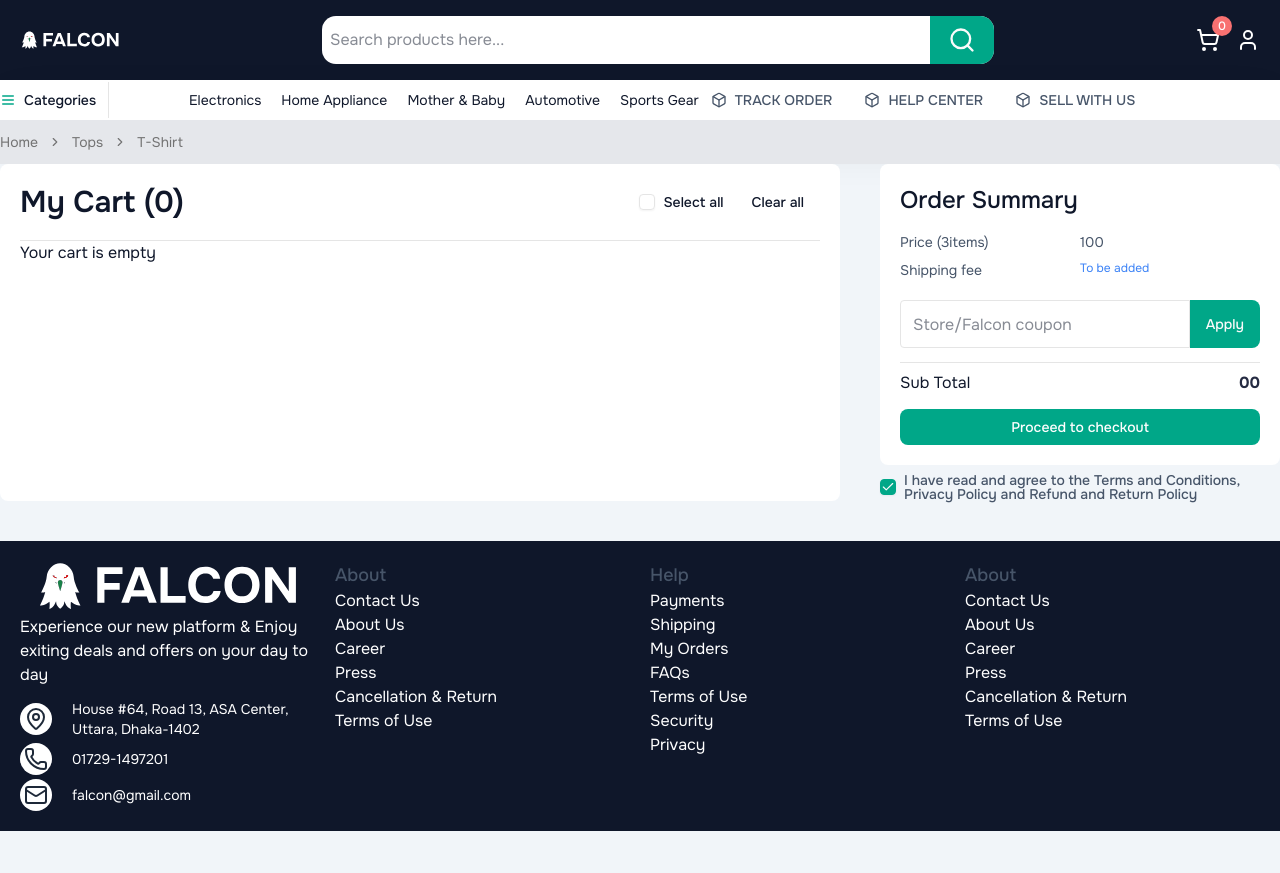
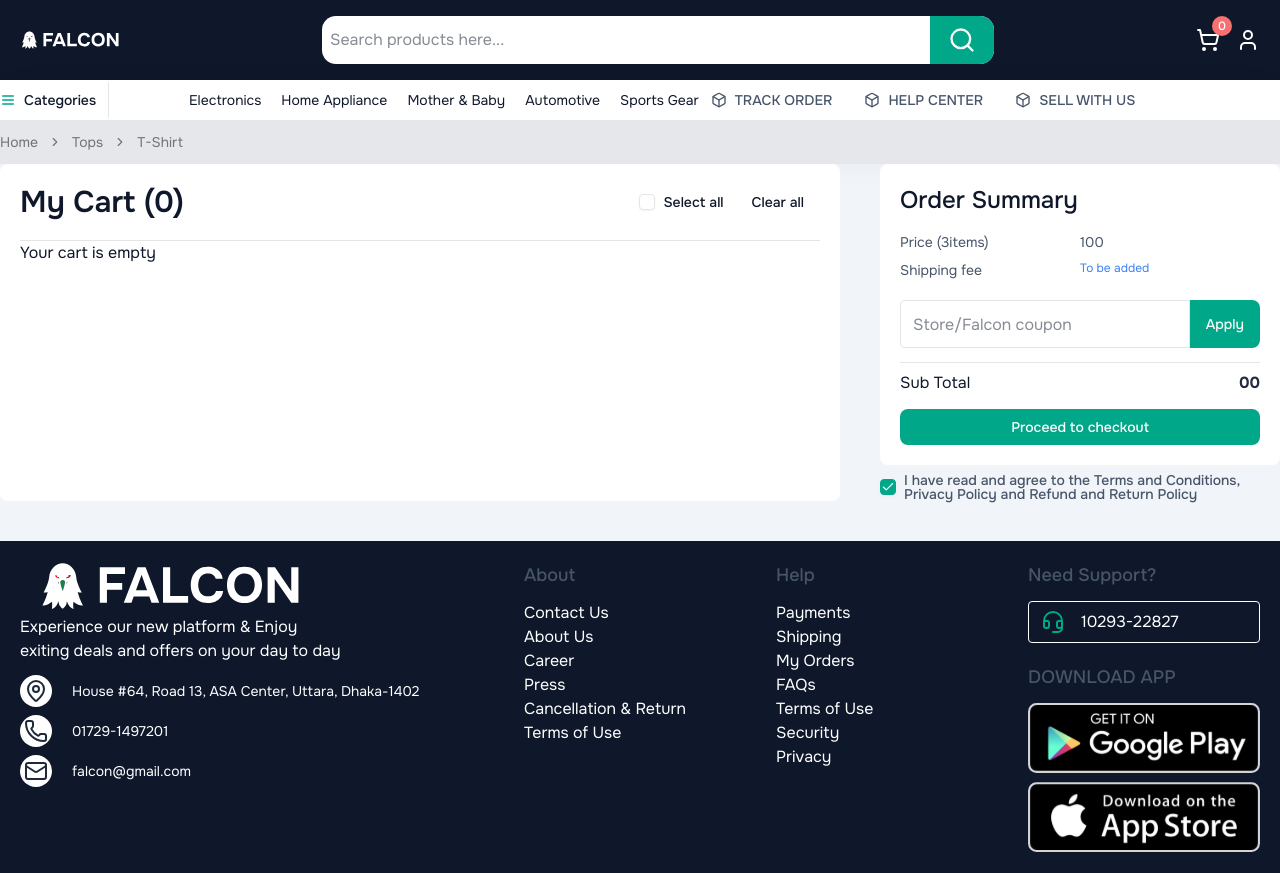
Before and after one commit to NiharMondal/steadfast-assignment, a Next.js app: page /cart in a window 1280 px wide. Before the commit the page ends 831 px from the top, so only its background shows below. Built offline with nearby package versions, Linux system fonts and the light colour scheme.

Commit message:
style: added responsiveness

```diff
--- a/src/app/products/[slug]/product-information.tsx
+++ b/src/app/products/[slug]/product-information.tsx
@@ -42,9 +42,9 @@
 		toast.success("Product added to cart");
 	};
 	return (
-		<div className="py-4 bg-white">
-			<Container className=" grid grid-cols-1 lg:grid-cols-12 gap-10 px-5 md:px-0">
-				<div className="col-span-full lg:col-span-4 rounded-md overflow-hidden ">
+		<div className="py-4 bg-white px-3 xl:px-0">
+			<Container className="grid grid-cols-1 md:grid-cols-12 gap-10 ">
+				<div className="col-span-full md:col-span-6 lg:col-span-4 rounded-md overflow-hidden ">
 					<Image
 						src={product?.thumbnail || "/images/product-slide.png"}
 						width={380}
@@ -65,7 +65,7 @@
 						))}
 					</div>
 				</div>
-				<div className="col-span-full lg:col-span-5">
+				<div className="col-span-full md:col-span-6 lg:col-span-5">
 					<div className="space-y-3">
 						<p className="font-medium text-xl">{product?.name}</p>
 						<div className="flex items-center  justify-between">
@@ -140,7 +140,7 @@
 					</div>
 				</div>
 				<div className="col-span-full lg:col-span-3 space-y-5">
-					<div className="border rounded-2xl p-3 space-y-3">
+					<div className="border rounded-2xl p-3 space-y-3 min-w-full">
 						<p className="text-muted text-lg">Delivery Options</p>
 						<div className="flex gap-x-3">
 							<Box className="text-secondary" />
--- a/src/components/shared/footer.tsx
+++ b/src/components/shared/footer.tsx
@@ -1,26 +1,26 @@
 import React from "react";
 import Container from "./container";
 import Image from "next/image";
-import { Mail, MapPin, Phone } from "lucide-react";
+import { Headset, Mail, MapPin, Phone } from "lucide-react";
 
 export default function Footer() {
 	return (
 		<footer className="bg-primary p-5">
-			<Container className="grid grid-cols-1 md:grid-cols-3 lg:grid-cols-4 gap-5 text-white">
-				<div>
+			<Container className="grid grid-cols-2 md:grid-cols-3 lg:grid-cols-4 xl:grid-cols-5 gap-5 text-white">
+				<div className="col-span-full  sm:col-span-2 ">
 					<Image
 						src={"/logo.svg"}
 						height={50}
 						width={300}
 						alt="logo"
-						className="h-[50px] w-full"
+						className="h-[50px]"
 					/>
 					<p className="mb-3 mt-1">
-						Experience our new platform & Enjoy exiting deals and
-						offers on your day to day
+						Experience our new platform & Enjoy <br /> exiting deals
+						and offers on your day to day
 					</p>
 
-					<div className="space-y-1">
+					<div className="space-y-2">
 						<div className="flex items-center gap-x-5">
 							<div className="size-8 flex items-center p-1 bg-white rounded-full">
 								<MapPin className="text-gray-800" />
@@ -45,7 +45,7 @@
 					</div>
 				</div>
 				<div>
-					<p className="text-lg font-medium text-muted">About</p>
+					<p className="text-lg font-medium text-muted mb-3">About</p>
 					<ul>
 						<li>Contact Us</li>
 						<li>About Us</li>
@@ -55,8 +55,8 @@
 						<li>Terms of Use</li>
 					</ul>
 				</div>
-				<div>
-					<p className="text-lg font-medium text-muted">Help</p>
+				<div className="col-span-full sm:col-span-2 lg:col-span-1">
+					<p className="text-lg font-medium text-muted mb-3">Help</p>
 					<ul>
 						<li>Payments</li>
 						<li>Shipping</li>
@@ -68,15 +68,36 @@
 					</ul>
 				</div>
 				<div>
-					<p className="text-lg font-medium text-muted">About</p>
+					<p className="text-lg font-medium text-muted mb-3">
+						Need Support?
+					</p>
 					<ul>
-						<li>Contact Us</li>
-						<li>About Us</li>
-						<li>Career</li>
-						<li>Press</li>
-						<li>Cancellation & Return</li>
-						<li>Terms of Use</li>
+						<li className="flex items-center gap-x-4 border border-white px-3 py-2 rounded">
+							<Headset className="text-secondary" />
+							<span>10293-22827</span>
+						</li>
 					</ul>
+					<div className="mt-5">
+						<p className="text-lg font-medium text-muted mb-3 uppercase">
+							download app
+						</p>
+						<div className="space-y-2">
+							<Image
+								src={"/images/google.svg"}
+								width={100}
+								height={20}
+								alt="google"
+								className="w-auto lg:w-full h-12 lg:h-auto"
+							/>
+							<Image
+								src={"/images/apple.svg"}
+								width={100}
+								height={20}
+								alt="apple"
+								className="w-auto lg:w-full h-12 lg:h-auto"
+							/>
+						</div>
+					</div>
 				</div>
 			</Container>
 		</footer>
```
Also changed, not shown: public/images/apple.svg (added), public/images/google.svg (added).
